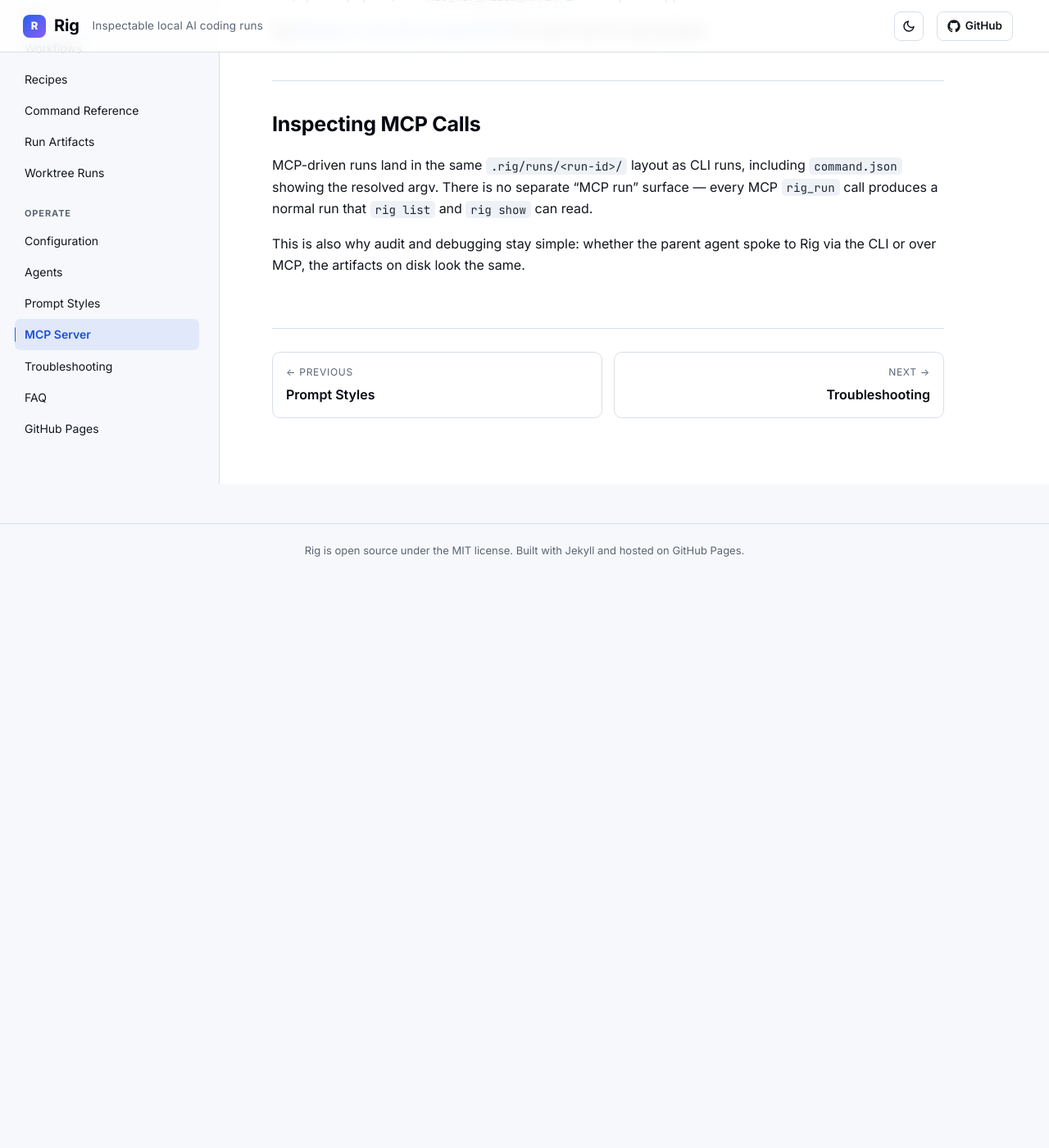
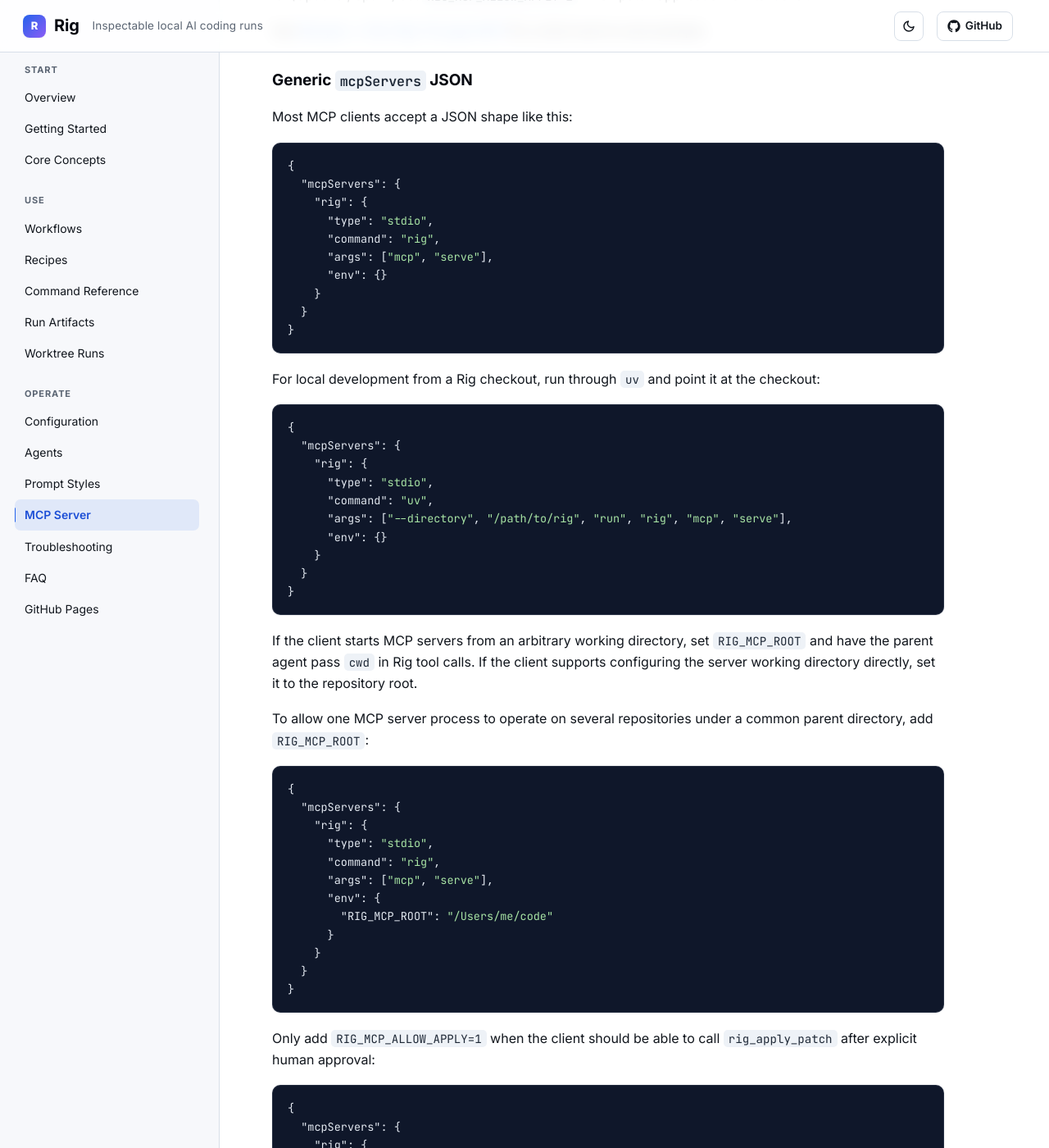
Before and after one commit to s-hiraoku/rig, a Jekyll site: the page built from docs/mcp.md, in a window 1280 px wide and 1400 px high, scrolled down 2595 px. Shown: the whole window at 82% size. Built offline with Jekyll 4.4.1, drawn with Linux system fonts in a browser that asks for light colours; before the commit the page ends 3299 px from its top, so only the background shows below that; some of the changed text lies outside the part shown.

Commit message:
Document MCP client configuration

````diff
--- a/docs/mcp.md
+++ b/docs/mcp.md
@@ -97,6 +97,160 @@
 See [Recipes → Run Rig Through MCP](recipes.md#run-rig-through-mcp) for a
 short end-to-end example.
 
+### Generic `mcpServers` JSON
+
+Most MCP clients accept a JSON shape like this:
+
+```json
+{
+  "mcpServers": {
+    "rig": {
+      "type": "stdio",
+      "command": "rig",
+      "args": ["mcp", "serve"],
+      "env": {}
+    }
+  }
+}
+```
+
+For local development from a Rig checkout, run through `uv` and point it at the
+checkout:
+
+```json
+{
+  "mcpServers": {
+    "rig": {
+      "type": "stdio",
+      "command": "uv",
+      "args": ["--directory", "/path/to/rig", "run", "rig", "mcp", "serve"],
+      "env": {}
+    }
+  }
+}
+```
+
+If the client starts MCP servers from an arbitrary working directory, set
+`RIG_MCP_ROOT` and have the parent agent pass `cwd` in Rig tool calls. If the
+client supports configuring the server working directory directly, set it to the
+repository root.
+
+To allow one MCP server process to operate on several repositories under a
+common parent directory, add `RIG_MCP_ROOT`:
+
+```json
+{
+  "mcpServers": {
+    "rig": {
+      "type": "stdio",
+      "command": "rig",
+      "args": ["mcp", "serve"],
+      "env": {
+        "RIG_MCP_ROOT": "/Users/me/code"
+      }
+    }
+  }
+}
+```
+
+Only add `RIG_MCP_ALLOW_APPLY=1` when the client should be able to call
+`rig_apply_patch` after explicit human approval:
+
+```json
+{
+  "mcpServers": {
+    "rig": {
+      "type": "stdio",
+      "command": "rig",
+      "args": ["mcp", "serve"],
+      "env": {
+        "RIG_MCP_ALLOW_APPLY": "1"
+      }
+    }
+  }
+}
+```
+
+### Cursor
+
+For project-specific Cursor setup, create `.cursor/mcp.json` in the project:
+
+```json
+{
+  "mcpServers": {
+    "rig": {
+      "type": "stdio",
+      "command": "rig",
+      "args": ["mcp", "serve"],
+      "env": {
+        "RIG_MCP_ROOT": "${workspaceFolder}"
+      }
+    }
+  }
+}
+```
+
+Use `~/.cursor/mcp.json` instead when you want Rig available globally. Cursor
+also supports variables such as `${workspaceFolder}` in `command`, `args`, and
+`env`, so a checkout-based setup can use:
+
+```json
+{
+  "mcpServers": {
+    "rig": {
+      "type": "stdio",
+      "command": "uv",
+      "args": [
+        "--directory",
+        "/path/to/rig",
+        "run",
+        "rig",
+        "mcp",
+        "serve"
+      ],
+      "env": {
+        "RIG_MCP_ROOT": "${workspaceFolder}"
+      }
+    }
+  }
+}
+```
+
+### Claude Code
+
+Claude Code can add a local stdio server from the command line:
+
+```bash
+claude mcp add --transport stdio rig -- rig mcp serve
+```
+
+For a project-scoped configuration that can be checked into the repository, use
+`--scope project`:
+
+```bash
+claude mcp add --transport stdio --scope project rig -- rig mcp serve
+```
+
+To pass environment variables:
+
+```bash
+claude mcp add --transport stdio --env RIG_MCP_ROOT=/Users/me/code rig -- rig mcp serve
+```
+
+Claude Code also understands a project `.mcp.json` file:
+
+```json
+{
+  "mcpServers": {
+    "rig": {
+      "command": "rig",
+      "args": ["mcp", "serve"],
+      "env": {}
+    }
+  }
+}
+```
+
 ## Inspecting MCP Calls
 
 MCP-driven runs land in the same `.rig/runs/<run-id>/` layout as CLI runs,
````
Also changed, not shown: docs/getting-started.md (+2 -1 lines), docs/recipes.md (+2 -2 lines).
